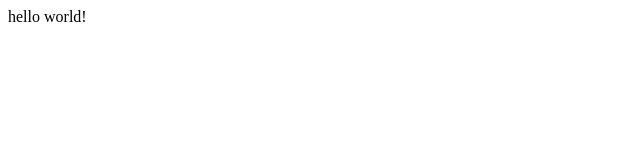
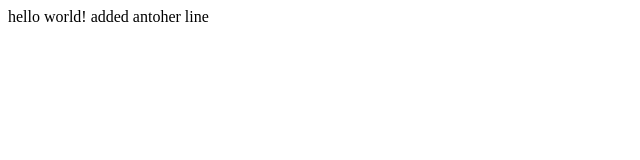
Before and after one commit to ahmedrampo66/lecture1, a plain HTML site: page index.html in a window 1280 px wide. Shown: the whole page, without its empty margins (0-640 px from the left). Drawn offline with Linux system fonts and the light colour scheme.

Commit message:
Added anther Line

```diff
--- a/index.html
+++ b/index.html
@@ -7,6 +7,7 @@
   </heed>
   <body>
     hello world!
+    added antoher line
   </body>
 
 </html>
```
